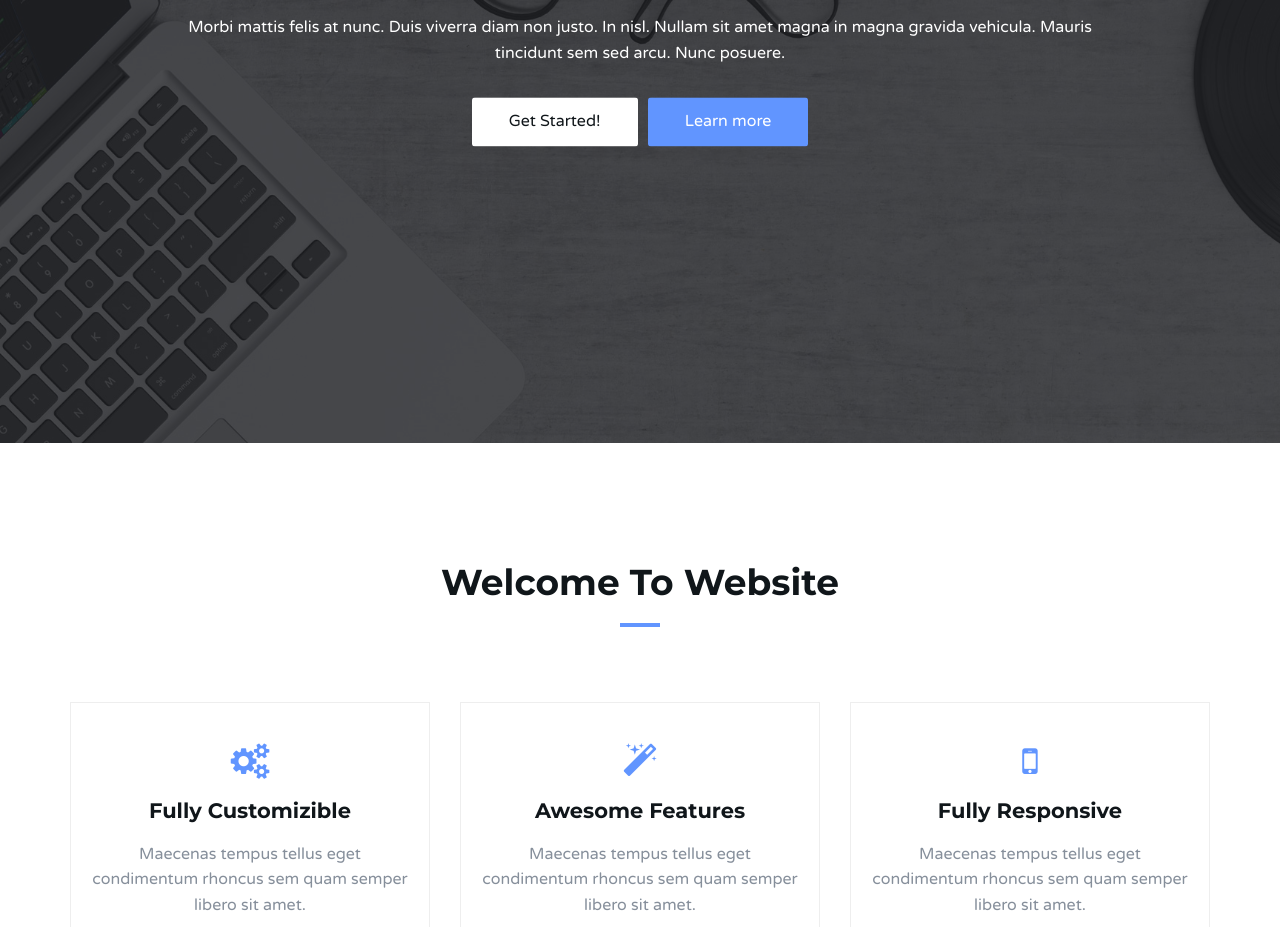
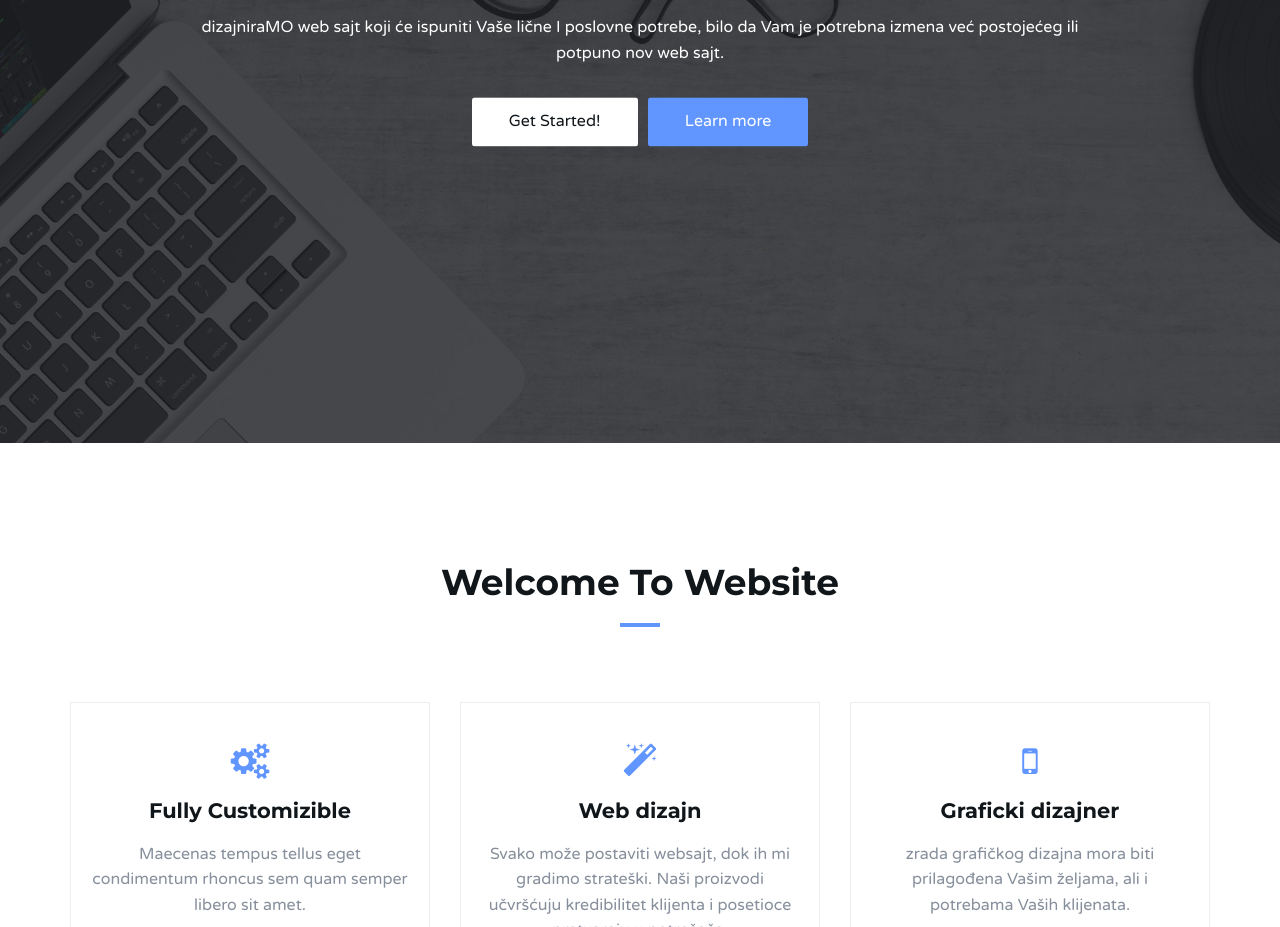
Before and after one commit to brankicamilovanovic/sajt, a plain HTML site: page index.html in a window 1280 px wide. Shown: the part 357-1284 px from the top of the page. Drawn offline with Linux system fonts and the light colour scheme.

Commit message:
Update index.html

```diff
--- a/index.html
+++ b/index.html
@@ -96,7 +96,7 @@
 					<div class="col-md-10 col-md-offset-1">
 						<div class="home-content">
 							<h1 class="white-text">We Are Creative Agency</h1>
-							<p class="white-text">Morbi mattis felis at nunc. Duis viverra diam non justo. In nisl. Nullam sit amet magna in magna gravida vehicula. Mauris tincidunt sem sed arcu. Nunc posuere.
+							<p class="white-text">dizajniraMO web sajt koji će ispuniti Vaše lične I poslovne potrebe, bilo da Vam je potrebna izmena već postojećeg ili potpuno nov web sajt.
 							</p>
 							<button class="white-btn">Get Started!</button>
 							<button class="main-btn">Learn more</button>
@@ -142,8 +142,8 @@
 				<div class="col-md-4">
 					<div class="about">
 						<i class="fa fa-magic"></i>
-						<h3>Awesome Features</h3>
-						<p>Maecenas tempus tellus eget condimentum rhoncus sem quam semper libero sit amet.</p>
+						<h3>Web dizajn</h3>
+						<p>Svako može postaviti websajt, dok ih mi gradimo strateški. Naši proizvodi učvršćuju kredibilitet klijenta i posetioce pretvaraju u potrošače.</p>
 						<a href="#">Read more</a>
 					</div>
 				</div>
@@ -153,8 +153,8 @@
 				<div class="col-md-4">
 					<div class="about">
 						<i class="fa fa-mobile"></i>
-						<h3>Fully Responsive</h3>
-						<p>Maecenas tempus tellus eget condimentum rhoncus sem quam semper libero sit amet.</p>
+						<h3>Graficki dizajner</h3>
+						<p>zrada grafičkog dizajna mora biti prilagođena Vašim željama, ali i potrebama Vaših klijenata. </p>
 						<a href="#">Read more</a>
 					</div>
 				</div>
```
